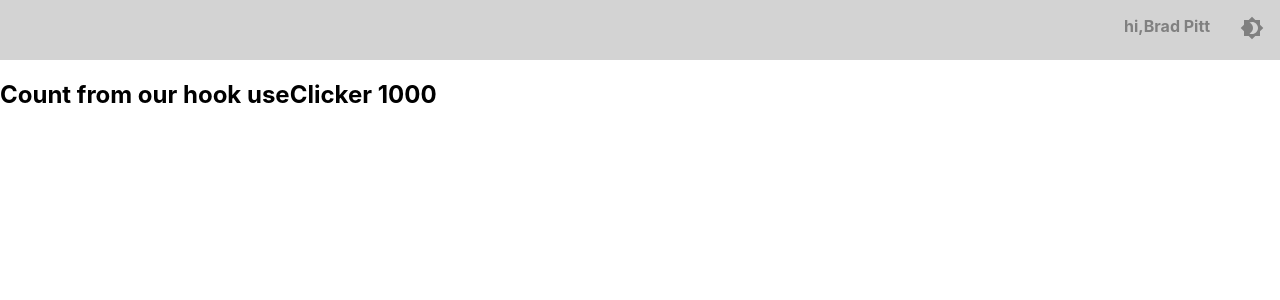
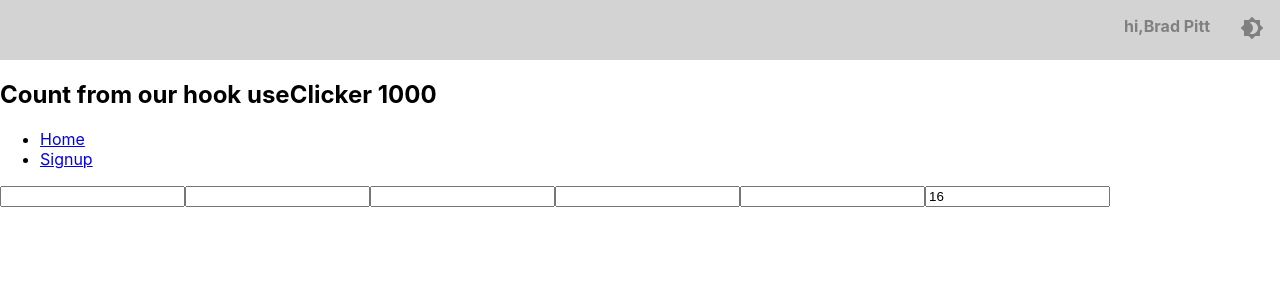
Before and after one commit to novolokova/react-18-01-23, a React (Create React App) app: page /signup in a window 1280 px wide. Shown: the top 300 px of the page. Built offline with nearby package versions, Linux system fonts and the light colour scheme.

Commit message:
Add form reduser

```diff
--- a/src/App.js
+++ b/src/App.js
@@ -1,11 +1,12 @@
 import React, { useState } from "react";
 
-import { BrowserRouter, Routes, Route } from "react-router-dom";
+import { BrowserRouter, Routes, Route, NavLink } from "react-router-dom";
 import FuncHeader from './components/FuncHeader';
 import HomePage from './pages/HomePage';
 import { ThemeContext, UserContext } from './contexts';
 import {useClicker} from './hooks';
 import { CONSTANTS } from "./constants"
+import SignUpForm from './components/form/SignUpForm/index';
 
 
 const { THEMES } = CONSTANTS;
@@ -24,8 +25,21 @@ function App() {
         <BrowserRouter>
           <FuncHeader />
           <h2> Count from our hook useClicker {count}</h2>
+<nav>
+  <ul>
+    <li>
+      <NavLink to='/'>Home</NavLink>
+    </li>
+    <li>
+      <NavLink to='signup'>Signup</NavLink>
+    </li>
+  </ul>
+</nav>
+
           <Routes>
             <Route path="/" element={<HomePage />} />
+            <Route path="signup" element={<SignUpForm />} />
+
           </Routes>
         </BrowserRouter>
       </UserContext.Provider>
--- /dev/null
+++ b/src/components/form/SignUpForm/index.js
@@ -0,0 +1,62 @@
+import React, { useReducer } from "react";
+import reduser from "./reduser"
+
+
+const initialArg = {
+  fname: "",
+  sname: "",
+  email: "",
+  password: "",
+  phone: "",
+  age: 16,
+};
+const SignUpForm = () => {
+  const [state, dispatch] = useReducer(reduser, initialArg);
+  const handlerInput = ({ target: { value, name } }) => {
+    const action = { value, name };
+    dispatch(action);
+  };
+  // console.log(state, dispatch)
+  return (
+    <form>
+      <input
+        type="text"
+        name="fname"
+        value={state.fname}
+        onChange={handlerInput}
+      />
+      <input
+        type="text"
+        name="sname"
+        value={state.sname}
+        onChange={handlerInput}
+      />
+      <input
+        type="email"
+        name="email"
+        value={state.email}
+        onChange={handlerInput}
+      />
+      <input
+        type="password"
+        name="password"
+        value={state.password}
+        onChange={handlerInput}
+      />
+      <input
+        type="text"
+        name="phone"
+        value={state.phone}
+        onChange={handlerInput}
+      />
+      <input
+        type="number"
+        name="age"
+        value={state.age}
+        onChange={handlerInput}
+      />
+    </form>
+  );
+};
+
+export default SignUpForm;
--- /dev/null
+++ b/src/components/form/SignUpForm/reduser.js
@@ -0,0 +1,9 @@
+const reduser = (state, action) => {
+    const { value, name } = action;
+    const newState = {
+      ...state,
+      [name]: value,
+    };
+    return newState;
+  };
+  export default reduser;
```
